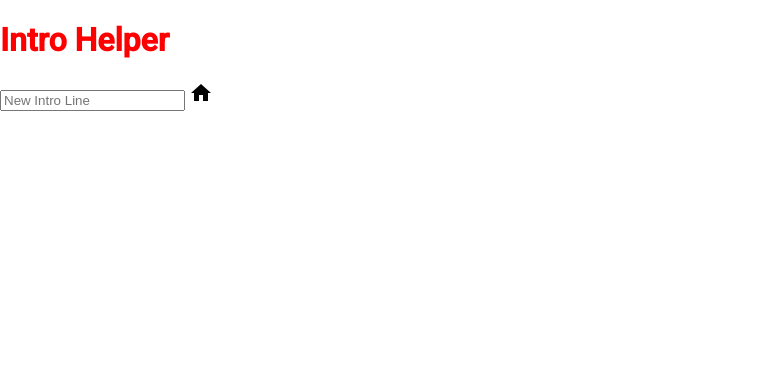
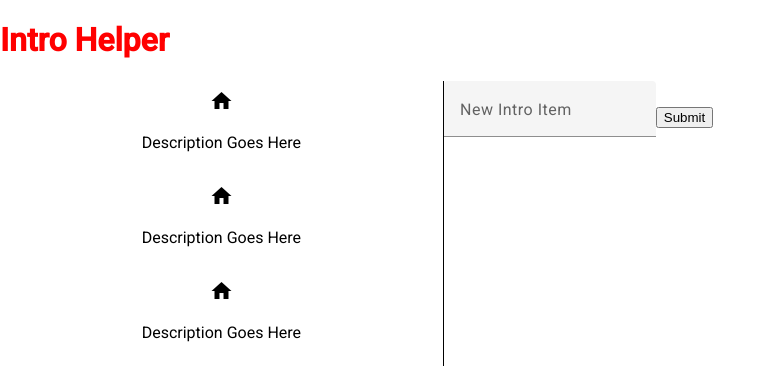
Before and after one commit to mkane827/intro-helper, an Angular app: page / in a window 1280 px wide. Shown: the top 378 px of the page, without its empty margins (0-776 px from the left). Built offline with nearby package versions, Linux system fonts and the light colour scheme.

Commit message:
adding some styling

```diff
--- a/src/app/app.component.html
+++ b/src/app/app.component.html
@@ -1,5 +1,29 @@
-<h1 class="title">{{title}}</h1>
-<input type="text" placeholder="New Intro Line" [(ngModel)]="newItem">
-{{newItem}}
+<header>
+  <h1 class="title">{{title}}</h1>
+</header>
+<main class="main">
+  <section class="sideNav">
+    <div class="item">
+      <mat-icon class="icon">home</mat-icon>
+      <p>Description Goes Here</p>
+    </div>
+    <div class="item">
+      <mat-icon class="icon">home</mat-icon>
+      <p>Description Goes Here</p>
+    </div>
+    <div class="item">
+      <mat-icon class="icon">home</mat-icon>
+      <p>Description Goes Here</p>
+    </div>
+  </section>
 
-<mat-icon>home</mat-icon>
+  <section class="content">
+    <form #f="ngForm" (ngSubmit)="onSubmit(f)" novalidate>
+      <mat-form-field>
+        <mat-label>New Intro Item</mat-label>
+        <input matInput placeholder="Remeber to use strong language" name="first" ngModel>
+      </mat-form-field>
+      <button>Submit</button>
+    </form>
+  </section>
+</main>
--- a/src/app/app.component.scss
+++ b/src/app/app.component.scss
@@ -1,3 +1,21 @@
 .title {
     color: red;
 }
+
+.main {
+    display: flex;
+}
+
+.sideNav {
+    border-right: solid 1px black;
+    flex: 1 1 auto;
+
+    .item {
+        text-align: center;
+        padding: 8px 0;
+    }
+}
+
+.content {
+    flex: 2 0 auto;
+}
--- a/src/app/app.component.ts
+++ b/src/app/app.component.ts
@@ -1,4 +1,5 @@
 import { Component } from '@angular/core';
+import { NgForm } from '@angular/forms';
 
 @Component({
   selector: 'app-root',
@@ -8,4 +9,8 @@ import { Component } from '@angular/core';
 export class AppComponent {
   title = 'Intro Helper';
   newItem = '';
+
+  onSubmit(f: NgForm) {
+    console.log(f.value);
+  }
 }
```
